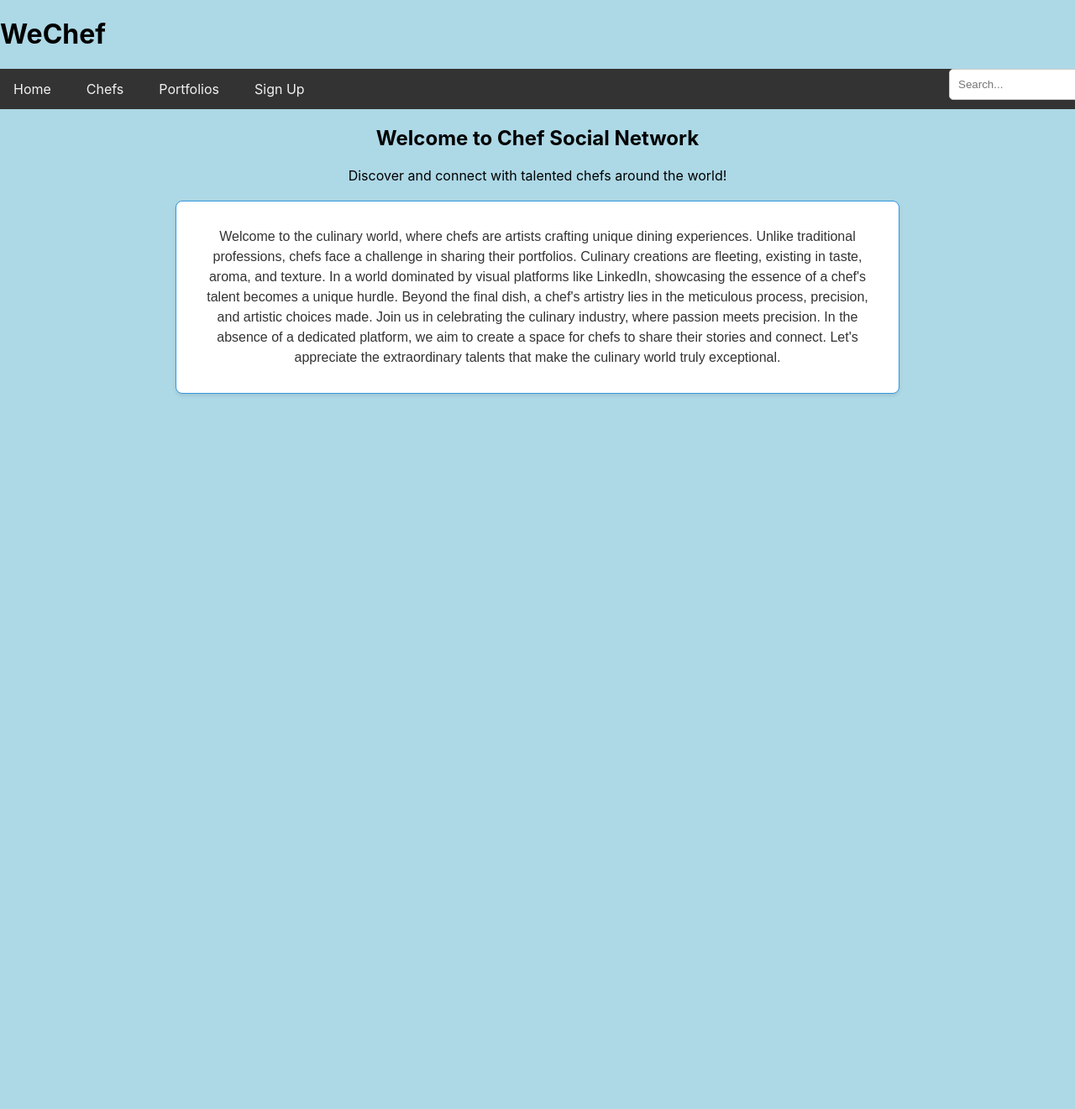
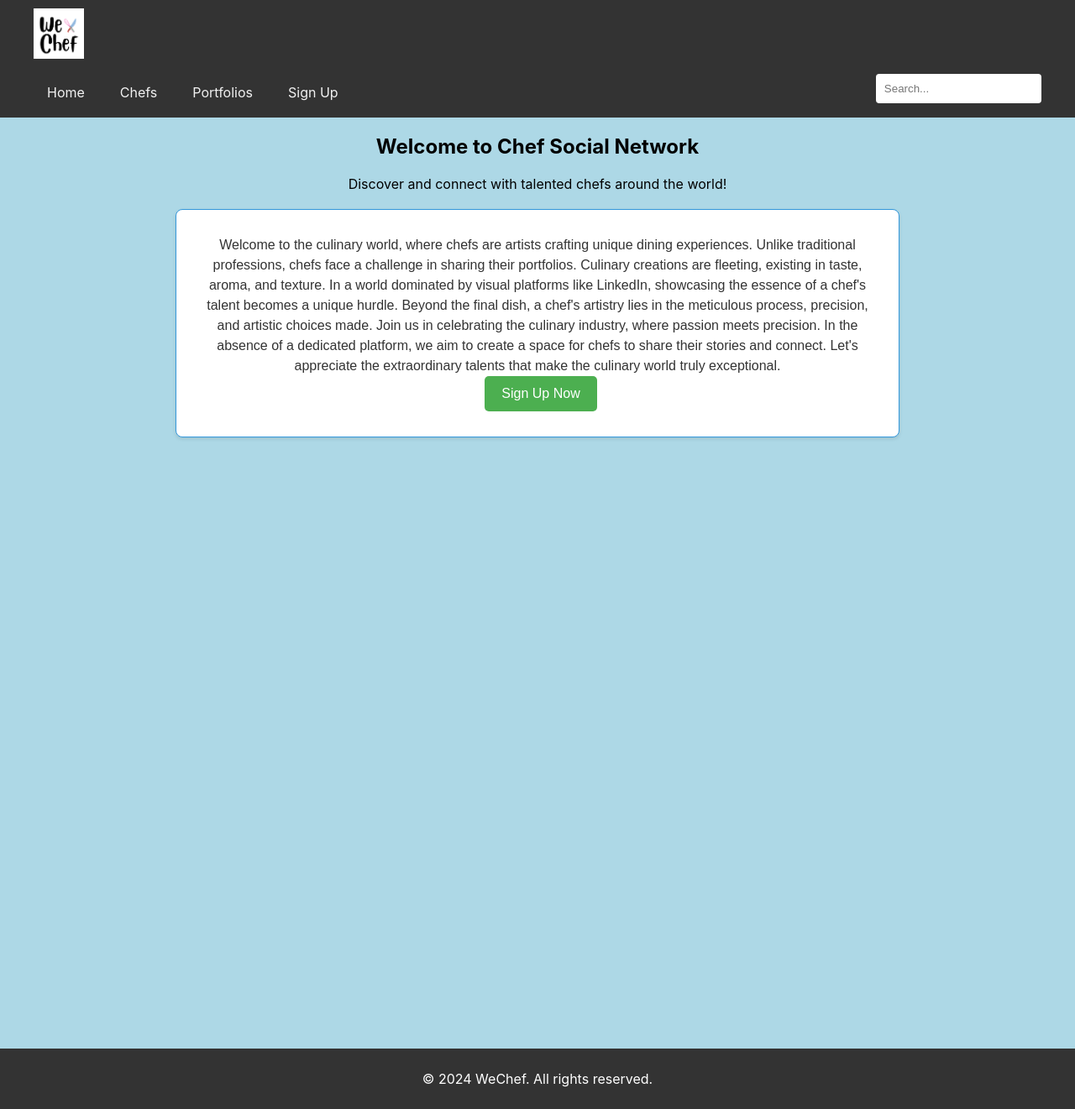
Before and after one commit to k-hernandez-0329/Project-We-Chef, a React (Create React App) app in the folder client/: page / in a window 1280 px wide. Shown: the whole page at 84% size. Before the commit the page ends 800 px from the top, so only its background shows below. Built offline with nearby package versions, Linux system fonts and the light colour scheme; no server answers.

Commit message:
functioning buttons

```diff
--- a/client/src/components/App.js
+++ b/client/src/components/App.js
@@ -7,6 +7,7 @@ import "../index.css";
 import Navbar from "./Navbar";
 import Home from "./Home";
 import ChefForm from './ChefForm';
+import Footer from "./Footer";
 
 
 
@@ -100,17 +101,21 @@ const handleSearch = (query) => {
   return (
     <div className="App">
       <Header />
-      <Navbar onSearch={handleSearch}/>
+      <Navbar onSearch={handleSearch} />
 
       <Switch>
         <Route path="/chefs">
-          <ChefList chefs={filteredChefs}  onDelete={handleDelete} onEdit={handleEdit} />
+          <ChefList
+            chefs={filteredChefs}
+            onDelete={handleDelete}
+            onEdit={handleEdit}
+          />
         </Route>
         <Route path="/portfolios" component={ChefPortfolio} />
         <Route path="/signup" component={ChefForm} />
         <Route path="/" component={Home} />
       </Switch>
-
+      <Footer />
     </div>
   );
 
--- a/client/src/components/ChefCard.js
+++ b/client/src/components/ChefCard.js
@@ -23,21 +23,23 @@ const isDeletableChef = chef.id > 15;
 
 
   return (
+    <div className="ChefCardContainer">
       <div className="ChefCard">
         <div>Name: {chef.name}</div>
         <div>Culinary Role: {chef.specialty}</div>
         <div>Location: {chef.location}</div>
         <div>Bio: {chef.bio}</div>
         {isNewChef && (
-        <div className="button-container">
+          <div className="edit-button">
             <button onClick={handleEditClick}>Edit</button>
           </div>
         )}
         {isDeletableChef && (
-        <button onClick={() => onDelete(chef.id)}>Delete</button>
+          <button className="DeleteButton"onClick={() => onDelete(chef.id)}>Delete</button>
         )}
 
         {editing && <ChefEditForm chef={chef} onEdit={handleEditSave} />}
+      </div>
     </div>
   );
 }
--- a/client/src/components/ChefList.js
+++ b/client/src/components/ChefList.js
@@ -15,7 +15,7 @@ function ChefList ({chefs, onDelete, onEdit}) {
 
     return (
     <div className="chef-list">
-      <h2>Chefs In Network:</h2>
+      <h2>Chefs In Your Network:</h2>
       {chefs && chefs.map((chef) => (
         <ChefCard key={chef.id} chef={chef} onDelete={onDelete} onEdit={onEdit} />
       ))}
--- /dev/null
+++ b/client/src/components/Footer.js
@@ -0,0 +1,35 @@
+import React from "react";
+import "../index.css";
+
+const footerStyle = {
+  backgroundColor: "#333",
+  color: "#fff",
+  padding: "10px",
+  textAlign: "center",
+  marginTop: "auto"
+};
+
+const contentStyle = {
+  maxWidth: "1200px",
+  margin: "0 auto",
+};
+const containerStyle = {
+  display: "flex",
+  flexDirection: "column",
+  minHeight: "100vh",
+};
+function Footer() {
+  return (
+    <div style={containerStyle}>
+      <div style={contentStyle}>
+      </div>
+      <footer style={footerStyle}>
+        <div style={contentStyle}>
+          <p>&copy; 2024 WeChef. All rights reserved.</p>
+        </div>
+      </footer>
+    </div>
+  );
+}
+
+export default Footer;
--- a/client/src/components/Header.js
+++ b/client/src/components/Header.js
@@ -1,7 +1,17 @@
 import React from "react";
-import WeChef from"../WeChef.png";
+import logo from"../WeChef.png";
 
-function Header () {
+const Header = () => {
+  return (
+    <header className="header">
+      <div className="header-content">
+        <img src={logo} alt="WeChef" className="logo" />
+      </div>
+    </header>
+  );
+};
+
+export default Header;
 
 
 
@@ -13,17 +23,37 @@ function Header () {
 
 
 
-    return (
-      <header>
-        <h1>WeChef</h1>
-        <div className="WeChef">
-          {/* <img src={WeChef} alt="WeChef logo" /> */}
-
-        </div>
-
-      </header>
-    );
 
 
-}
-export default Header;
+
+
+
+
+
+
+// function Header () {
+
+
+
+
+
+
+
+
+
+
+
+//     return (
+//       <header>
+
+//         <div className="WeChef">
+//           <img src={WeChef} alt="WeChef logo" />
+
+//         </div>
+
+//       </header>
+//     );
+
+
+// }
+// export default Header;
--- a/client/src/components/Home.js
+++ b/client/src/components/Home.js
@@ -1,4 +1,5 @@
 import React from "react";
+import { Link } from "react-router-dom";
 // import { useEffect, useState } from "react";
 
 import "../index.css";
@@ -13,7 +14,7 @@ function Home(){
 
 
 return (
-  <div className='centered-content'>
+  <div className="centered-content">
     <h2>Welcome to Chef Social Network</h2>
     <p>Discover and connect with talented chefs around the world!</p>
     <div className="culinary-container">
@@ -30,6 +31,9 @@ return (
         to share their stories and connect. Let's appreciate the extraordinary
         talents that make the culinary world truly exceptional.
       </p>
+      <Link to="/signup">
+        <button className="signup-button">Sign Up Now</button>
+      </Link>
     </div>
   </div>
 );
--- a/client/src/components/Navbar.js
+++ b/client/src/components/Navbar.js
@@ -3,9 +3,11 @@ import { useState } from "react";
 import { Link } from "react-router-dom";
 import "../index.css"
 
-const Navbar = ({onSearch}) => {
-  const [searchQuery, setSearchQuery] = useState('')
 
+
+
+const Navbar = ({ onSearch }) => {
+  const [searchQuery, setSearchQuery] = useState("");
 
     const handleSearchChange = (e) => {
       const query = e.target.value;
@@ -13,25 +15,83 @@ const Navbar = ({onSearch}) => {
       onSearch(query);
 
     };
-
+  const handleSearchSubmit = (e) => {
+    e.preventDefault();
+    onSearch(searchQuery);
+  };
 
   return (
-    <nav>
-      <Link to="/Home">Home</Link>
-      <Link to="/chefs">Chefs</Link>
-      <Link to="/portfolios">Portfolios</Link>
-      <Link to="/signup">Sign Up</Link>
-
-      <div className="search-bar">
+    <nav className="navbar">
+      <div className="nav-container">
+        <Link to="/Home" className="nav-item">
+          Home
+        </Link>
+        <Link to="/chefs" className="nav-item">
+          Chefs
+        </Link>
+        <Link to="/portfolios" className="nav-item">
+          Portfolios
+        </Link>
+        <Link to="/signup" className="nav-item">
+          Sign Up
+        </Link>
+        <form onSubmit={handleSearchSubmit} className="search-bar">
           <input
             type="text"
             placeholder="Search..."
             value={searchQuery}
             onChange={handleSearchChange}
+            className="search-input"
           />
+        </form>
       </div>
     </nav>
   );
 };
 
 export default Navbar;
+
+
+
+
+
+
+
+
+
+
+
+
+
+// const Navbar = ({onSearch}) => {
+//   const [searchQuery, setSearchQuery] = useState('')
+
+
+//   const handleSearchChange = (e) => {
+//     const query = e.target.value;
+//     setSearchQuery(query);
+//     onSearch(query);
+
+//   };
+
+
+//   return (
+//     <nav>
+//       <Link to="/Home">Home</Link>
+//       <Link to="/chefs">Chefs</Link>
+//       <Link to="/portfolios">Portfolios</Link>
+//       <Link to="/signup">Sign Up</Link>
+
+//       <div className="search-bar">
+//         <input
+//           type="text"
+//           placeholder="Search..."
+//           value={searchQuery}
+//           onChange={handleSearchChange}
+//         />
+//       </div>
+//     </nav>
+//   );
+// };
+
+// export default Navbar;
--- a/client/src/index.css
+++ b/client/src/index.css
@@ -10,17 +10,38 @@ body {
 
 
 .ChefCard {
-  border: 1px solid #ccc;
+  width: 600px; /* Adjust the width as needed */
+  border: 1px solid #e0e0e0;
   padding: 16px;
   margin: 16px;
   border-radius: 8px;
-  box-shadow: 0 0 5px rgba(0, 0, 0, 0.1);
-  background-color: white;
+  box-shadow: 0 4px 8px rgba(0, 0, 0, 0.1);
+  background-color: #fff;
+}
+
+.ChefCard:hover {
+  box-shadow: 0 8px 16px rgba(0, 0, 0, 0.2); /* Change box-shadow on hover */
 }
 
 .ChefCard div {
   margin-top: 10px;
   font-weight: bold;
+}
+
+/* Add some styles for the content within ChefCard */
+.ChefCard h3 {
+  color: #333;
+  font-size: 1.5em;
+  margin-bottom: 8px;
+}
+
+.ChefCard p {
+  color: #555;
+}
+.ChefCardContainer {
+  display: flex;
+  flex-wrap: wrap;
+  justify-content: center;
 }
 
 
@@ -36,7 +57,7 @@ body {
 .portfolio-item {
   border: 2px solid #3498db;
   border-radius: 8px;
-  padding: 15px;
+  padding: 10px;
   max-width: 300px;
   box-shadow: 0 0 10px rgba(0, 0, 0, 0.1);
   background-color: white;
@@ -47,33 +68,6 @@ body {
   height: auto;
   margin-top: 10px;
   border-radius: 6px;
-}
-
-
-
-
-
-nav {
-    background-color: #333;
-    overflow: hidden;
-    display: flex;
-    justify-content: space-between;
-    align-items: center;
-}
-
-nav a {
-    float: left;
-    display: block;
-    color: #f2f2f2;
-    text-align: center;
-    padding: 14px 16px;
-    text-decoration: none;
-    margin-right: 10px;
-}
-
-nav a:hover {
-    background-color: #ddd;
-    color: black;
 }
 
 
@@ -93,7 +87,25 @@ nav a:hover {
   margin-bottom: 8px;
 }
 
-.like-button {
+
+
+
+ .like-button {
+  background-color: #3498db;
+  color: #fff;
+  padding: 10px 16px; /* Slightly larger padding for a more comfortable button */
+  border: 1px solid #2980b9; /* Add a border for a distinct look */
+  border-radius: 5px;
+  cursor: pointer;
+  transition: background-color 0.3s ease; /* Smooth transition on background-color */
+  margin-top: 60px;
+}
+
+.like-button:hover {
+  background-color: #2980b9;
+}
+
+/* .like-button {
   background-color: #3498db;
   color: #fff;
   padding: 8px 12px;
@@ -103,7 +115,7 @@ nav a:hover {
 
 .like-button:hover {
   background-color: #2980b9;
-}
+} */
 
 
 
@@ -141,26 +153,25 @@ textarea {
   border: 1px solid #ccc;
   border-radius: 5px;
 }
-
-button {
+button[type="submit"] {
   background-color: #4caf50;
   color: white;
-  padding: 10px;
+  padding: 10px 0px; /* Adjust the padding as needed */
   border: none;
   border-radius: 5px;
   cursor: pointer;
+  font-size: 14px; /* Adjust the font-size as needed */
+  margin-left: 100px;
 }
 
-button:hover {
-  background-color: #45a049;
+button[type="submit"]:hover {
+  background-color: #45a049; /* Darker green on hover */
 }
 
-p {
-  margin: 5px 0 10px;
-}
 
-/* delete */
-.button-container {
+
+/* edit */
+.edit-button {
   display: flex;
   justify-content: flex-end; /* Align buttons to the right */
   margin-top: 10px; /* Adjust top margin as needed */
@@ -172,28 +183,20 @@ button {
   margin-left: 8px; /* Add some space between buttons */
 }
 
-
-button.delete-btn {
-
-  background-color: #ff4d4d; /* Red color, you can change it */
-  color: #fff;
+.DeleteButton {
+  background-color: #dc3545; /* Red color, you can customize */
+  color: #fff; /* White text color */
   border: none;
   padding: 8px 12px;
-  margin-left: 8px;
+  border-radius: 4px;
   cursor: pointer;
-  border-radius: 4px;
   font-size: 14px;
-  transition: background-color 0.3s ease;
+  margin-top: 10px;
+  margin-left: 545px; /* Adjust as needed */
 }
 
-/* Hover effect for the delete button */
-button.delete-btn:hover {
-  background-color: #ff3333;
-}
-
-.search-bar {
-  width: 150px;
-  margin-left: auto;
+.DeleteButton:hover {
+  background-color: #c82333; /* Darker red on hover */
 }
 
 
@@ -221,3 +224,89 @@ button.delete-btn:hover {
   color: #333;
   margin: 0;
 }
+
+.navbar {
+    background-color: #333;
+    overflow: hidden;
+}
+
+.nav-container {
+    display: flex;
+    justify-content: space-between;
+    align-items: center;
+    padding: 0 10px;
+    max-width: 1200px;
+    margin: 0 auto;
+    height: 60px;
+}
+
+
+.nav-item {
+    color: #f2f2f2;
+    padding: 0 16px;
+    text-decoration: none;
+    margin-right: 10px;
+    line-height: 60px;
+    height: 100%;
+}
+
+.nav-item:hover {
+    background-color: #ddd;
+    color: black;
+}
+
+
+.search-bar {
+    position: relative;
+    margin-left: auto;
+    display: flex;
+    align-items: center;
+}
+
+.search-input {
+    padding: 10px;
+    border: none;
+    border-radius: 4px;
+}
+
+
+/* header */
+.header {
+  background-color: #333;
+  padding: 10px 20px;
+  display: flex;
+  align-items: center;
+  justify-content: space-between;
+}
+
+.header-content {
+  display: flex;
+  align-items: center;
+  width: 100%;
+  max-width: 1200px;
+  margin: auto;
+}
+
+.logo {
+  height: 60px;
+  margin-right: 20px;
+}
+
+.chef-list{
+  text-align: center;
+}
+/* sign up Home */
+.signup-button {
+  background-color: #4caf50;
+  color: white;
+  padding: 12px 20px; /* Adjust the padding as needed */
+  border: none;
+  border-radius: 5px;
+  cursor: pointer;
+  font-size: 16px; /* Adjust the font-size as needed */
+  transition: background-color 0.3s ease; /* Smooth transition on background-color */
+}
+
+.signup-button:hover {
+  background-color: #45a049; /* Darker green on hover */
+}
```
Also changed, not shown: client/src/components/Portfolio.js (+10 -11 lines), client/src/index.js (line endings or trailing spaces). Lines whose indentation alone changed are shown as unchanged.
